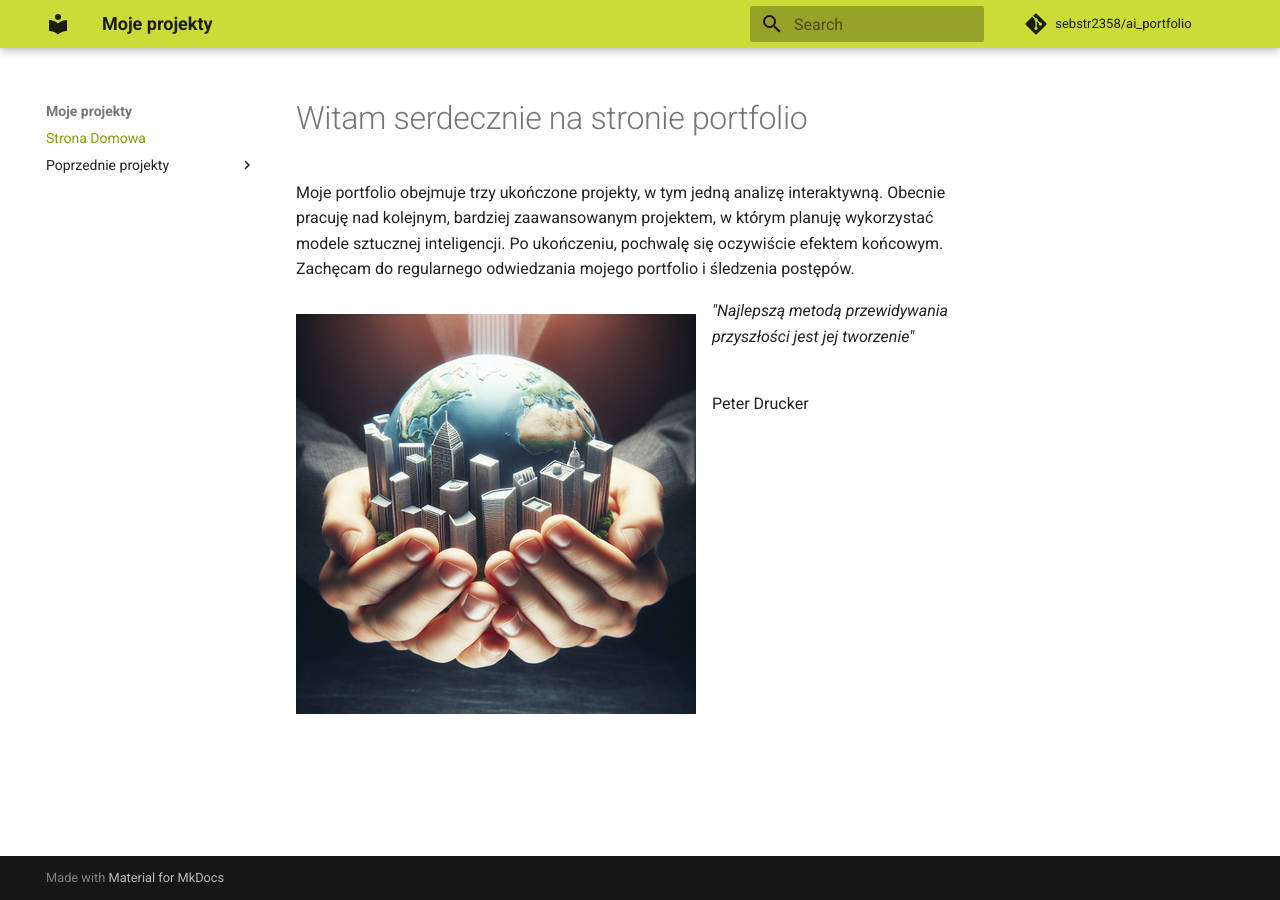
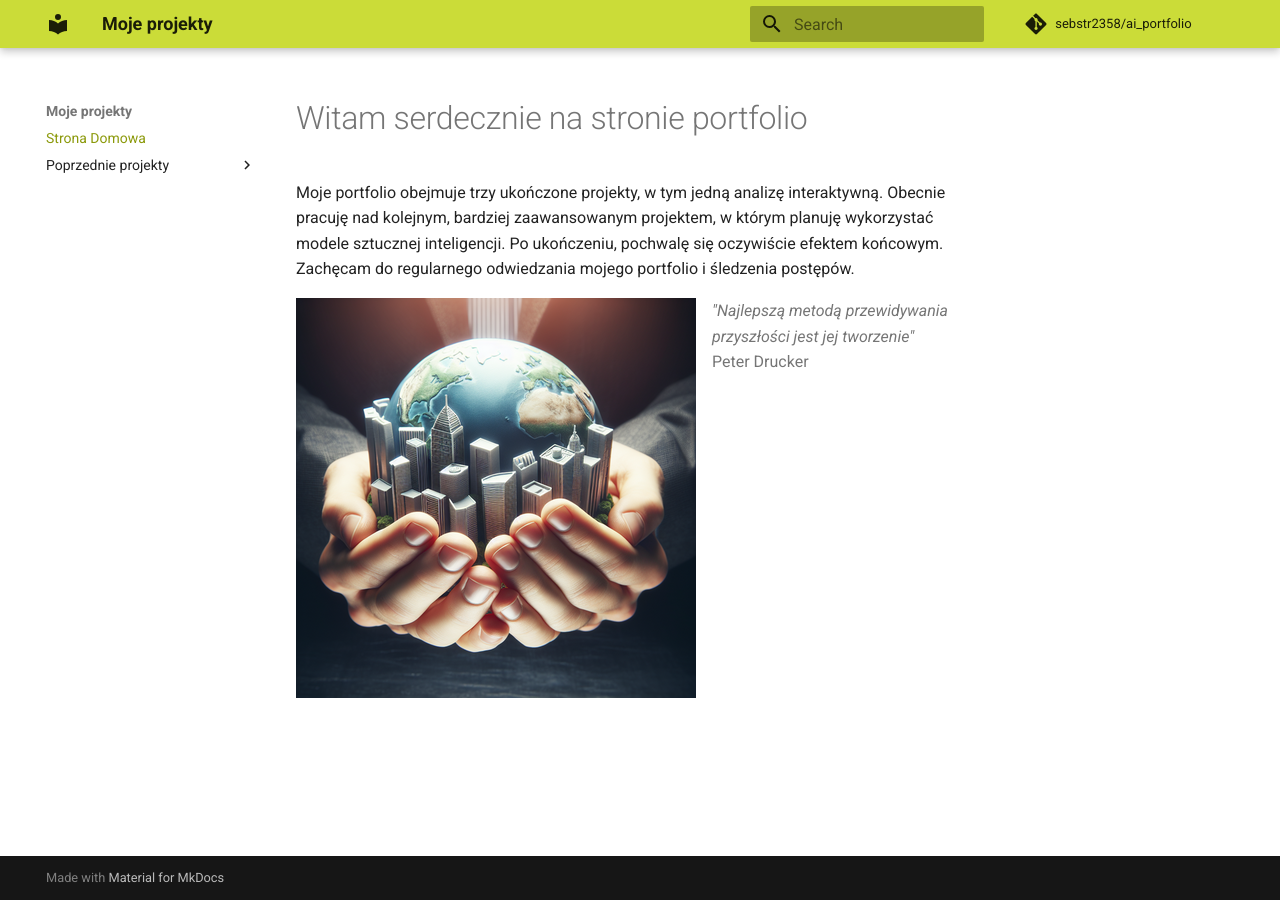
Before and after one commit to sebstr2358/ai_portfolio, an MkDocs documentation site: the page built from docs/index.md, in a window 1280 px wide. Built offline with MkDocs 1.6.1 and Material for MkDocs 9.7.7, drawn with Linux system fonts in a browser that asks for light colours; comment, search, counter and statistics services are not loaded.

Commit message:
added text

```diff
--- a/docs/index.md
+++ b/docs/index.md
@@ -3,7 +3,6 @@
 Moje portfolio obejmuje trzy ukończone projekty, w tym jedną analizę interaktywną. Obecnie pracuję nad kolejnym, bardziej zaawansowanym projektem, w którym planuję wykorzystać modele sztucznej inteligencji. Po ukończeniu, pochwalę się oczywiście efektem końcowym. Zachęcam do regularnego odwiedzania mojego portfolio i śledzenia postępów.
 
 ![W rękach cały świat](tworzenie_przyszlosci400x400.png){ align=left}
-*"Najlepszą metodą przewidywania przyszłości jest jej tworzenie"*
+> *"Najlepszą metodą przewidywania przyszłości jest jej tworzenie"*
 <br>
-
-<br>Peter Drucker
+                  Peter Drucker
```
